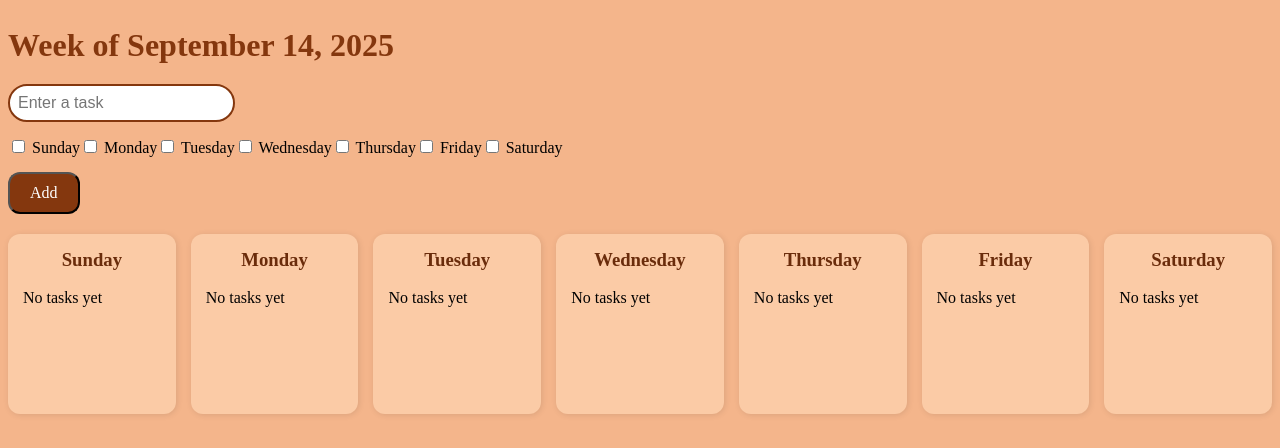
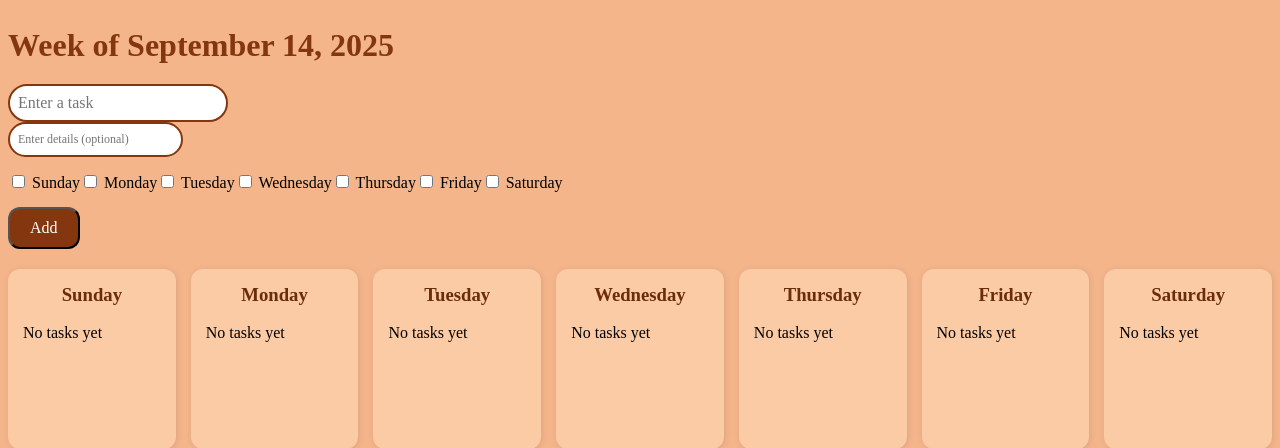
Before and after one commit to abileshayyanar/Flask-Weekly-Calendar, a Flask app: page / in a window 1280 px wide. Shown: the top 448 px of the page. Run offline with Flask 3, Linux system fonts and the light colour scheme.

Commit message:
added description box

```diff
--- a/ToDoApp.py
+++ b/ToDoApp.py
@@ -21,6 +21,7 @@ class Task(db.Model):
     content = db.Column(db.String(200), nullable=False)
     day = db.Column(db.String(10), nullable=False)  # Store day of week
     done = db.Column(db.Boolean, default=False)
+    description = db.Column(db.String(300))
 
     def __repr__(self):
         return f"<Task {self.id}: {self.content} on {self.day}>"
@@ -35,9 +36,10 @@ def index():
 def add():
     task_content = request.form.get("task")
     task_days = request.form.getlist("days")
+    task_description = request.form.get("description")
     if task_content and task_days:
         for day in task_days:
-            new_task = Task(content=task_content, day=day)
+            new_task = Task(content=task_content, day=day, description=task_description)
             db.session.add(new_task)
         db.session.commit()
     return redirect(url_for("index"))
--- a/static/style.css
+++ b/static/style.css
@@ -67,10 +67,18 @@ body{
     font-size: 16px;
 }
 
-input[type="text"] {
+.task-input {
     border: 2px solid #84370e;
     border-radius: 20px;
     padding: 8px;
     font-size: 16px;
-  outline: none;
+    font-family: 'Abril Fatface', serif;
 }
+
+.task-desc {
+    border: 2px solid #84370e;
+    border-radius: 20px;
+    padding: 8px;
+    font-size: 12px;
+    font-family: 'Abril Fatface', serif;
+}
--- a/templates/index.html
+++ b/templates/index.html
@@ -3,10 +3,11 @@
 {% block content %}
     <form action="{{ url_for('add') }}" method="POST">
 
-        <h2 class="date-heading">Week of {{ week_sunday.strftime('%B %d, %Y') }}</h2>
-        <input type="text" name="task" placeholder="Enter a task" required>
+    <h2 class="date-heading">Week of {{ week_sunday.strftime('%B %d, %Y') }}</h2>
+    <input type="text" name="task" class="task-input" placeholder="Enter a task" required>
+    <div><input type="text" name="description" class="task-desc" placeholder="Enter details (optional)"></div>
 
-        <div class ="checkbox-row">
+    <div class="checkbox-row">
 
             <label>
             <input type="checkbox" name="days" value="Sunday"> Sunday
@@ -55,6 +56,9 @@
                                 {{ task.content }}
                                 <a href="{{ url_for('mark_done', task_id=task.id) }}">✓</a>
                             {% endif %}
+                            {% if task.description %}
+                                <div class="task-desc">{{ task.description }}</div>
+                            {% endif %}
                             <a href="{{ url_for('delete', task_id=task.id) }}">✕</a>
                         </li>
                     {% else %}
```
Also changed, not shown: todo.db. Lines whose indentation alone changed are shown as unchanged.
